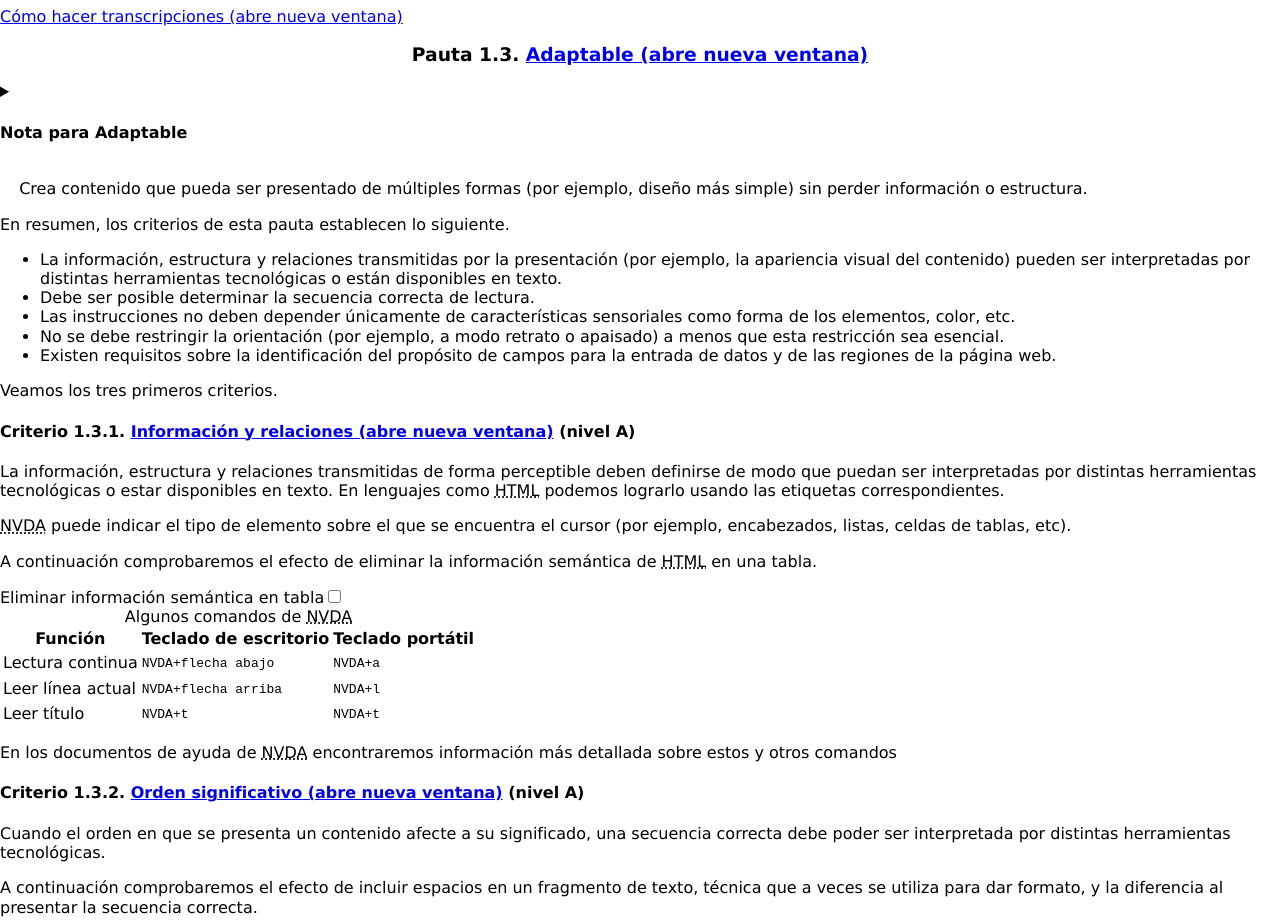
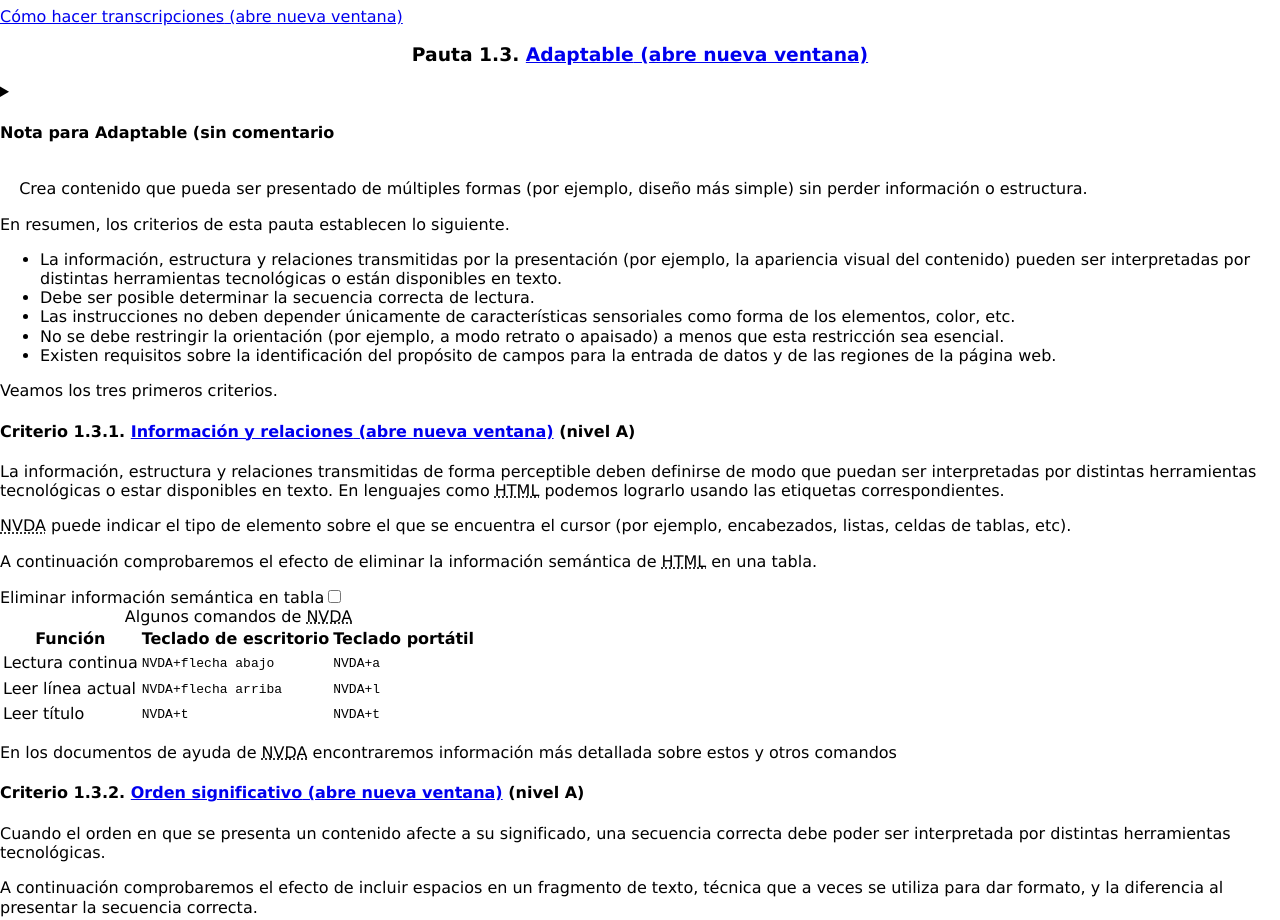
Before and after one commit to nvdaes/weba11y, a React (Create React App) app: page / in a window 1280 px wide. Shown: the part 2260-3180 px from the top of the page. Built offline with nearby package versions, Linux system fonts and the light colour scheme.

Commit message:
Reflect if notes have custom comments

```diff
--- a/src/components/single/note.js
+++ b/src/components/single/note.js
@@ -8,8 +8,9 @@ const Note = (props) => {
 		const saved = localStorage.getItem({id});
 		const initialValue = JSON.parse(saved);
   return initialValue || "";
-});
-	const handleChange = (e) => {
+	});
+	let hasComment = note === "" ? "sin comentario": "con comentario";
+		const handleChange = (e) => {
 		setNote(e.target.value);
 	}
 	useEffect(() => {
@@ -19,7 +20,7 @@ const Note = (props) => {
 		<>
 		<details>
 		<summary>
-		<h4>Nota para {label}</h4>
+		<h4>Nota para {label} ({hasComment}</h4>
 		</summary>
 		<form aria-labelledby={label}>
 		<label>Nota para {label}:
```
